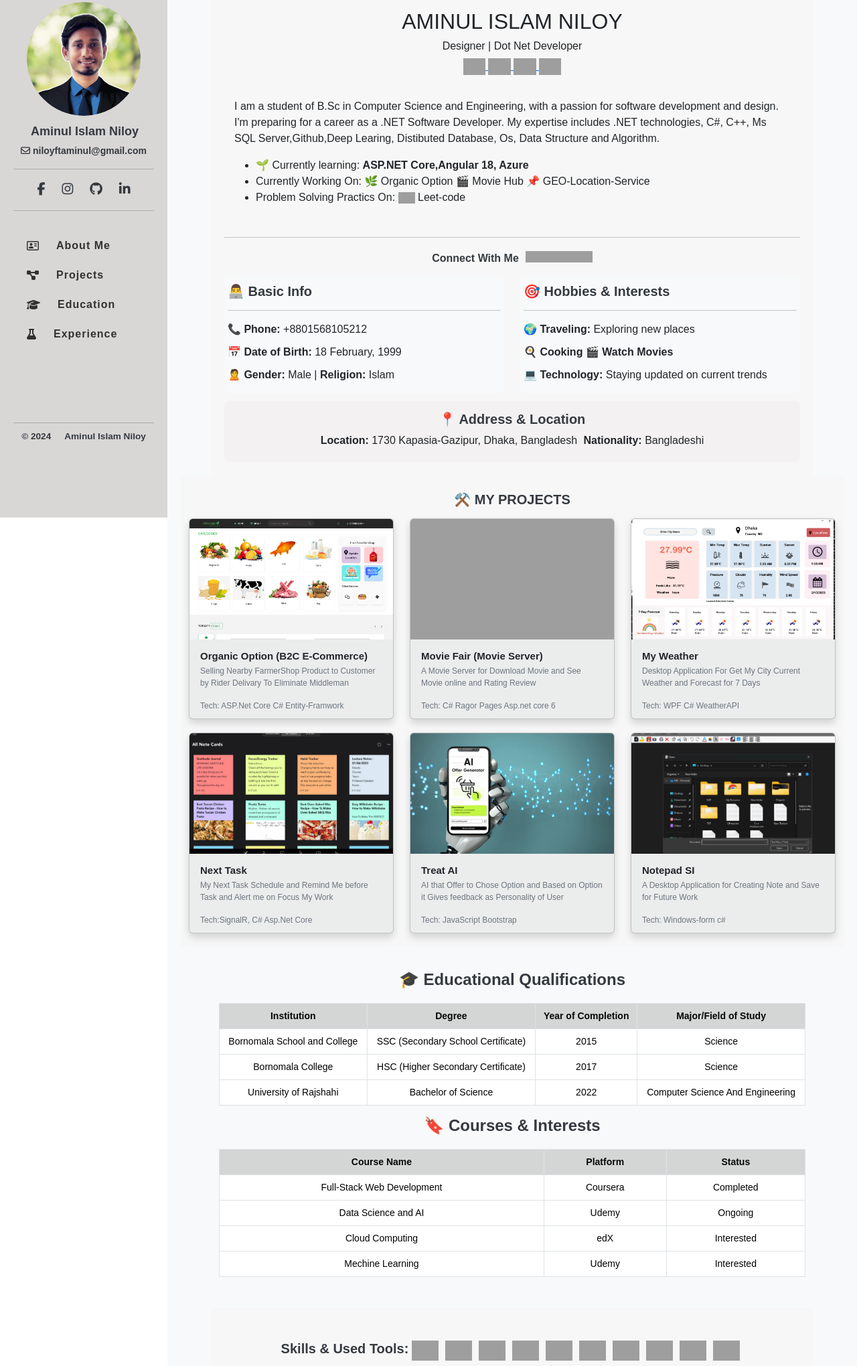
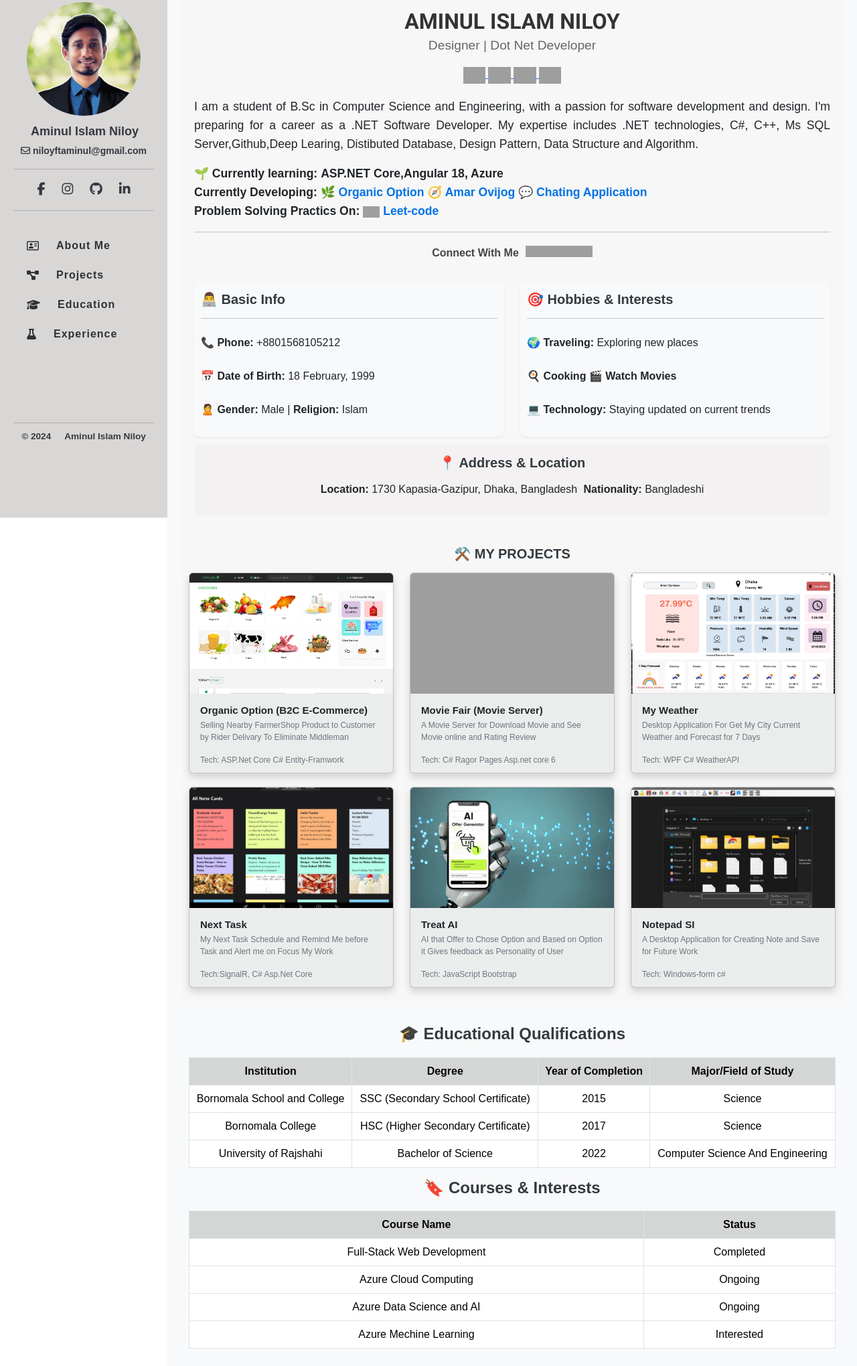
Before and after one commit to aminul-islam-niloy/My-Portfolio, a plain HTML site: page index.html in a window 1280 px wide. Shown: the part 27-2067 px from the top of the page at 67% size. Drawn offline with nearby package versions, Linux system fonts and the light colour scheme; grey boxes are pictures that could not be loaded.

Commit message:
update for better UI

```diff
--- a/index.html
+++ b/index.html
@@ -5,6 +5,7 @@
   <meta name="viewport" content="width=device-width, initial-scale=1.0">
   <title>Portfolio</title>
   <link href="https://cdn.jsdelivr.net/npm/bootstrap@5.3.0-alpha1/dist/css/bootstrap.min.css" rel="stylesheet">
+  <link href="https://fonts.googleapis.com/css2?family=Roboto:wght@400;700&family=Open+Sans:wght@300;600&display=swap" rel="stylesheet">
   <link rel="stylesheet" href="styles.css">
   <script src="https://kit.fontawesome.com/238e4a8eca.js" crossorigin="anonymous"></script>
 </head>
@@ -54,7 +55,7 @@
         <section id="aboutme" >
         <div class="row">
           <div class="col-xl-10 col-lg-12 col-md-6"></div>
-          <div id="#About-me" class="about-section" style="padding: 20px; max-width: 900px; margin: 0 auto; background-color: #f7f7f7; border-radius: 10px;">
+          <div id="#About-me" class="about-section" style="padding: 20px; max-width: 1000px; margin: 0 auto; background-color: #f7f7f7; border-radius: 10px;">
             <h2 align="center">AMINUL ISLAM NILOY</h2>
             <h6 align="center">Designer | Dot Net Developer</h4>
 
@@ -73,19 +74,19 @@
               </a>
             </div>
 
-            <div class="about-details" style="text-align: left; padding: 15px;">
+            <div class="about-details">
               <p>
-                I am a student of B.Sc in Computer Science and Engineering, with a passion for software development and design. I'm preparing for a career as a .NET Software Developer. My expertise includes .NET technologies, C#, C++, Ms SQL Server,Github,Deep Learing, Distibuted Database, Os, Data Structure and Algorithm.
+                I am a student of B.Sc in Computer Science and Engineering, with a passion for software development and design. I'm preparing for a career as a .NET Software Developer. My expertise includes .NET technologies, C#, C++, Ms SQL Server,Github,Deep Learing, Distibuted Database, Design Pattern, Data Structure and Algorithm.
               </p>
               <ul>
                 <li>
                 <a> 🌱 Currently learning: <strong>ASP.NET Core,Angular 18, Azure</strong> </a> </li>
 
-               <li> <a>Currently Working On:</a>
+               <li> <a>Currently Developing:</a>
                <a href="https://github.com/aminul-islam-niloy/Organic-Option.git" target="blank" class="card-link"> 🌿 Organic Option</a>
 
-               <a href="https://github.com/aminul-islam-niloy/Movie-Hub.git" class="card-link">🎬 Movie Hub</a>
-                  <a href="https://github.com/aminul-islam-niloy/GEO-Location-Service.git" class="card-link" target="blank">📌 GEO-Location-Service</a></li>
+               <a href="https://github.com/aminul-islam-niloy/Amar-Ovijog.git" target="blank"  class="card-link">🧭 Amar Ovijog</a>
+                  <a href="https://github.com/aminul-islam-niloy/GEO-Location-Service.git" class="card-link" target="blank">💬 Chating Application</a></li>
 
                   <li> <a>Problem Solving Practics On:</a>
                     <a href="https://www.leetcode.com/niloyftaminul" target="blank" class="card-link"><img src="https://raw.githubusercontent.com/rahuldkjain/github-profile-readme-generator/master/src/images/icons/Social/leet-code.svg" height="17" width="25" alt="leetcode" /> Leet-code</a></li>
@@ -295,29 +296,25 @@
           <thead>
               <tr>
                   <th>Course Name</th>
-                  <th>Platform</th>
                   <th>Status</th>
               </tr>
           </thead>
           <tbody>
               <tr>
                   <td>Full-Stack Web Development</td>
-                  <td>Coursera</td>
                   <td>Completed</td>
               </tr>
               <tr>
-                  <td>Data Science and AI</td>
-                  <td>Udemy</td>
+                <td>Azure Cloud Computing</td>
+                <td>Ongoing</td>
+            </tr>
+              <tr>
+                  <td>Azure Data Science and AI</td>
                   <td>Ongoing</td>
               </tr>
+
               <tr>
-                  <td>Cloud Computing</td>
-                  <td>edX</td>
-                  <td>Interested</td>
-              </tr>
-              <tr>
-                  <td>Mechine Learning</td>
-                  <td>Udemy</td>
+                  <td>Azure Mechine Learning</td>
                   <td>Interested</td>
               </tr>
           </tbody>
@@ -388,7 +385,7 @@
 </div>
   </div>
     </div>
-    <footer class="mt-2 py-4 bg-light">
+    <footer class="footer mt-2 py-4 bg-light" >
       <div class="container text-center">
           <p class="footerLast">&copy; 2024 Aminul Islam Niloy. All Rights Reserved.</p>
       </div>
--- a/index.js
+++ b/index.js
@@ -1,15 +1,4 @@
-document.getElementById("toggle-btn").addEventListener("click", function () {
-  const sidebar = document.getElementById("sidebar");
-  sidebar.classList.toggle("collapsed");
-  const icon = document.querySelector("#toggle-btn i");
-  if (sidebar.classList.contains("collapsed")) {
-    icon.classList.remove("fa-chevron-left");
-    icon.classList.add("fa-chevron-right");
-  } else {
-    icon.classList.remove("fa-chevron-right");
-    icon.classList.add("fa-chevron-left");
-  }
-});
+
 
 window.addEventListener("scroll", () => {
   let sections = document.querySelectorAll("section");
--- a/styles.css
+++ b/styles.css
@@ -1,8 +1,15 @@
 body {
-    font-family: 'Arial', sans-serif;
+  font-family: "Arial", sans-serif;
   margin: 10;
   padding: 10;
 }
+
+h2 {
+  font-family: 'Roboto', sans-serif;
+  font-weight: 700;
+}
+
+
 
 .sidebar {
   width: 250px;
@@ -83,7 +90,7 @@ body {
 
 .nav-link i {
   margin-right: 25px;
-    font-size: 1.0rem;
+  font-size: 1rem;
 }
 
 .nav-link:hover {
@@ -98,18 +105,16 @@ body {
   transition: margin-left 0.3s ease;
 }
 
-
 /* custom design  */
-.custom-title{
+.custom-title {
   font-size: 18px;
   margin: 3px;
   font-weight: 600;
 }
-.email-add{
+.email-add {
   font-size: 14px;
   margin: 5px;
 }
-
 
 /* About info grid */
 
@@ -141,9 +146,6 @@ h5 {
   text-align: center;
 }
 
-
-
-
 /* project card div */
 .project-card {
   margin-bottom: 20px;
@@ -163,7 +165,8 @@ h5 {
   object-fit: cover;
 }
 
-.card-body h5, .card-body h6 {
+.card-body h5,
+.card-body h6 {
   font-weight: 600;
   margin-bottom: 4px;
   font-size: 15px;
@@ -184,7 +187,6 @@ h5 {
   flex-wrap: wrap;
 }
 
-
 .card-link {
   text-decoration: none;
   color: inherit;
@@ -200,13 +202,67 @@ h5 {
 }
 
 
+/* General container styling */
+
+
+.about-section h2 {
+  font-size: 2em;
+  color: #333;
+  margin-bottom: 5px;
+}
+
+.about-section h6 {
+  font-size: 1.2em;
+  color: #666;
+  margin-bottom: 20px;
+}
+
+.about-details {
+  text-align: justify;
+  font-size: 1.1em;
+  line-height: 1.6;
+}
+
+.about-details ul {
+  list-style: none;
+  padding: 0;
+}
+
+.about-details li a {
+  color: #0073e6;
+  text-decoration: none;
+  font-weight: 600;
+}
+
+.info-grid {
+  padding: 10px;
+  margin-top: 20px;
+  border-radius: 8px;
+  box-shadow: 0 2px 4px rgba(0, 0, 0, 0.05);
+}
+
+
+
+.info-item {
+  padding: 8px 0;
+}
+
+.text-center h5 {
+  font-weight: 600;
+  color: #444;
+}
+
+
+
+
+
 
 
 /* Table container */
 
 .table-container {
   margin: 30px auto;
-  max-width: 900px;
+  max-width: 1000px;
 }
 
 .table-title {
@@ -216,11 +272,12 @@ h5 {
   font-size: 24px;
 }
 
-table th, table td {
+table th,
+table td {
   text-align: center;
   vertical-align: middle;
   padding: 15px;
-  font-size: 14px;
+  font-size: 16px;
 }
 
 .table th {
@@ -238,23 +295,30 @@ table th, table td {
   }
 }
 
-
-
 /* skill section  */
 
 /* Define slide-in animations */
 
-
-
-
 @keyframes slideInLeft {
-  0% { transform: translateX(-100%); opacity: 0; }
-  100% { transform: translateX(0); opacity: 1; }
+  0% {
+    transform: translateX(-100%);
+    opacity: 0;
+  }
+  100% {
+    transform: translateX(0);
+    opacity: 1;
+  }
 }
 
 @keyframes slideInRight {
-  0% { transform: translateX(100%); opacity: 0; }
-  100% { transform: translateX(0); opacity: 1; }
+  0% {
+    transform: translateX(100%);
+    opacity: 0;
+  }
+  100% {
+    transform: translateX(0);
+    opacity: 1;
+  }
 }
 
 /* Apply the animations to specific classes */
@@ -265,8 +329,6 @@ table th, table td {
 .slide-right {
   animation: slideInRight 1s ease-out forwards;
 }
-
-
 
 /* site footer  */
 
@@ -299,23 +361,24 @@ table th, table td {
 .footer-content span:last-child {
   margin-right: 0;
 }
-.footerLast{
+.footerLast {
   text-align: center;
   margin-left: 250px;
 }
 
 @media (max-width: 768px) {
+  .side-footer {
+    display: none;
+  }
+
   .sidebar {
     width: 100px;
     height: auto;
-      height: 100vh;
-      position: fixed;
     transition: width 0.3s ease;
     overflow: hidden;
     display: flex;
     flex-direction: column;
   }
-
 
   .profile-img {
     width: 40px;
@@ -330,7 +393,7 @@ table th, table td {
   .social-icons a {
     color: #343a40;
     margin: 0 10px;
-      font-size: 1.0rem;
+    font-size: 1rem;
     text-decoration: none;
   }
 
@@ -338,7 +401,7 @@ table th, table td {
     margin-left: 100px;
     width: 100%;
   }
-    .custom-title{
+  .custom-title {
     font-size: 15px;
     font-weight: 600;
   }
@@ -355,14 +418,11 @@ table th, table td {
     margin-right: 0;
     margin-bottom: 5px;
   }
-  .footerLast{
+  .footerLast {
     margin-left: 100px;
   }
 
-    .email-add{
-
+  .email-add {
     visibility: hidden;
   }
-
-
 }
```
Lines whose indentation alone changed are shown as unchanged.
